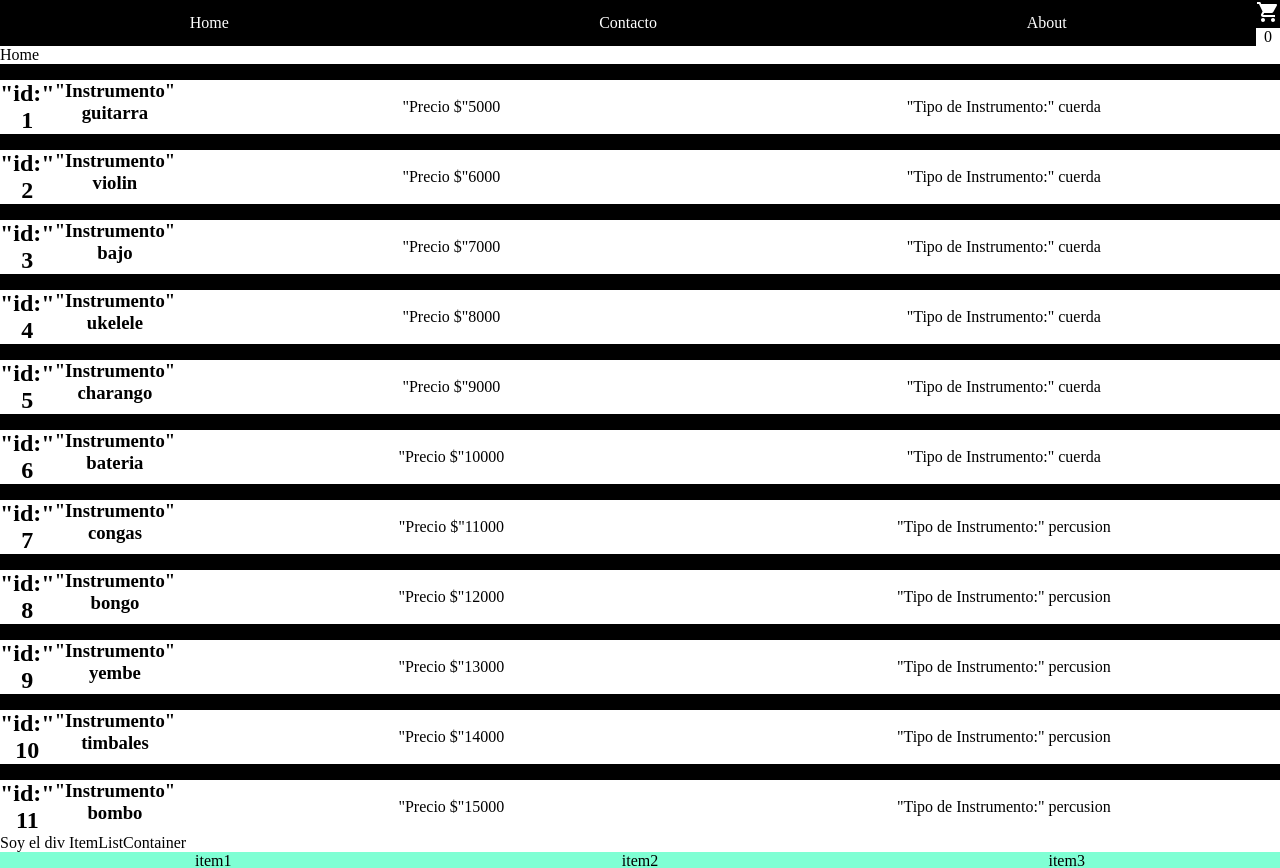
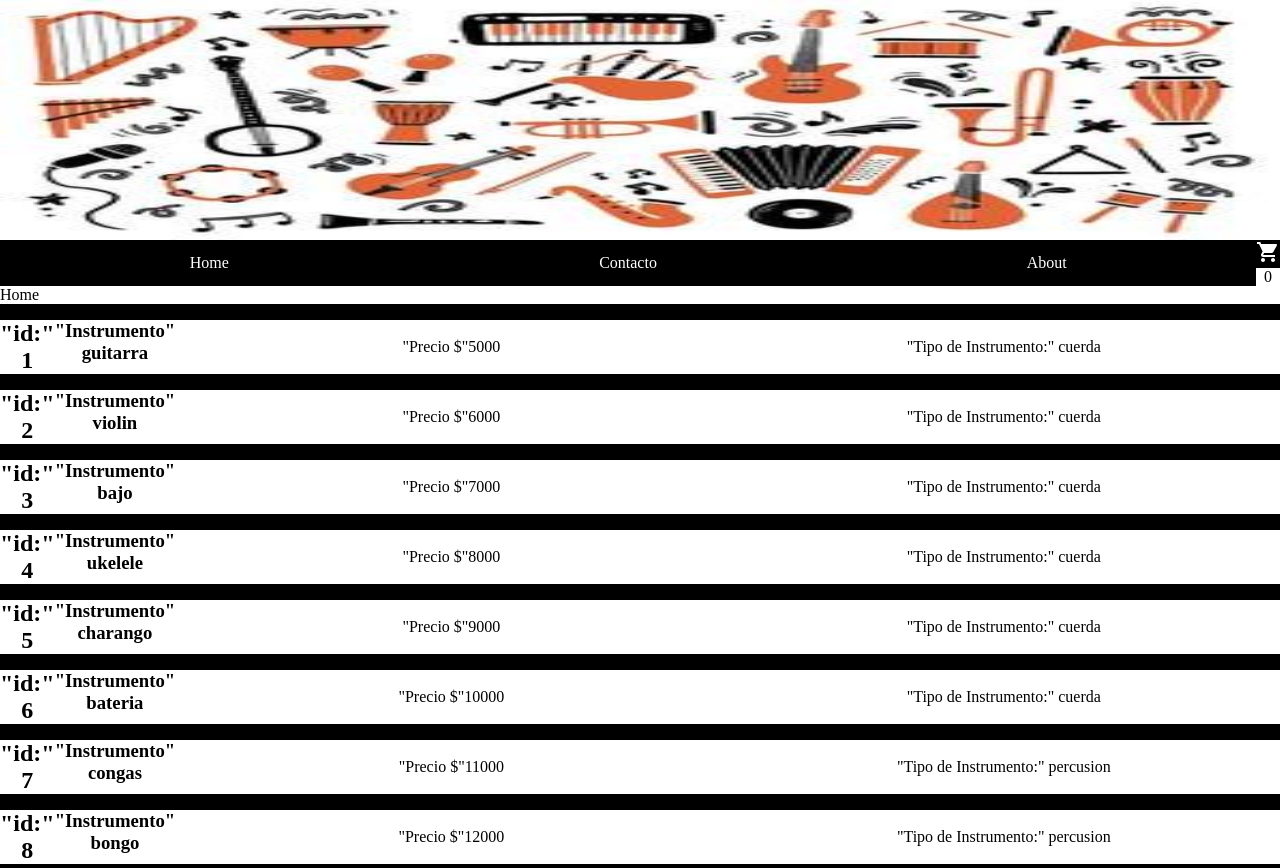
Before and after one commit to JuanCruzUrban/CursoReactPrimerEntrega, a React (Vite) app: page / in a window 1280 px wide. Shown: the top 868 px of the page. Built offline with nearby package versions, Linux system fonts and the light colour scheme.

Commit message:
acomodando

```diff
--- a/src/App.jsx
+++ b/src/App.jsx
@@ -7,14 +7,17 @@ import Home from './pages/Home'
 import Contacto from './pages/Contacto'
 import About from "./pages/About"
 import DetailPage from "./pages/DetailPage"
+import Header from './components/Header/Header'
 
 function App() {
 
   return (
     <>
-     <Router>
-      <div className='DivPrincipal'>
-      <NavBar/>
+
+<Router>
+<Header/>
+<div className='DivPrincipal'>
+<NavBar/>
 
 <Routes>
 <Route path='/' element ={<Home/>}/>
--- a/src/components/Header/Header.css
+++ b/src/components/Header/Header.css
@@ -1,9 +1,8 @@
 .Header{
+width: 100;
 
-    display: flex;
-    justify-content: center;
-    align-items: center;
-    background-color: red;
-    color: white;
-    width: 100%;
 }
+.imgFondo{
+height: 15rem;
+width: 100%;
+}
--- a/src/components/Header/Header.jsx
+++ b/src/components/Header/Header.jsx
@@ -1,11 +1,11 @@
 import './Header.css'
-
+import { Link } from 'react-router-dom'
 const Header = () => {
   return (
     <div className="Header">
-
-<h1>Titulo</h1>
-
+<Link to={"/"}>
+<img className='imgFondo' src="./instrumentos.png" alt="logo" />
+</Link>
     </div>
   )
 }
```
Also changed, not shown: instrumentos.png (added).
